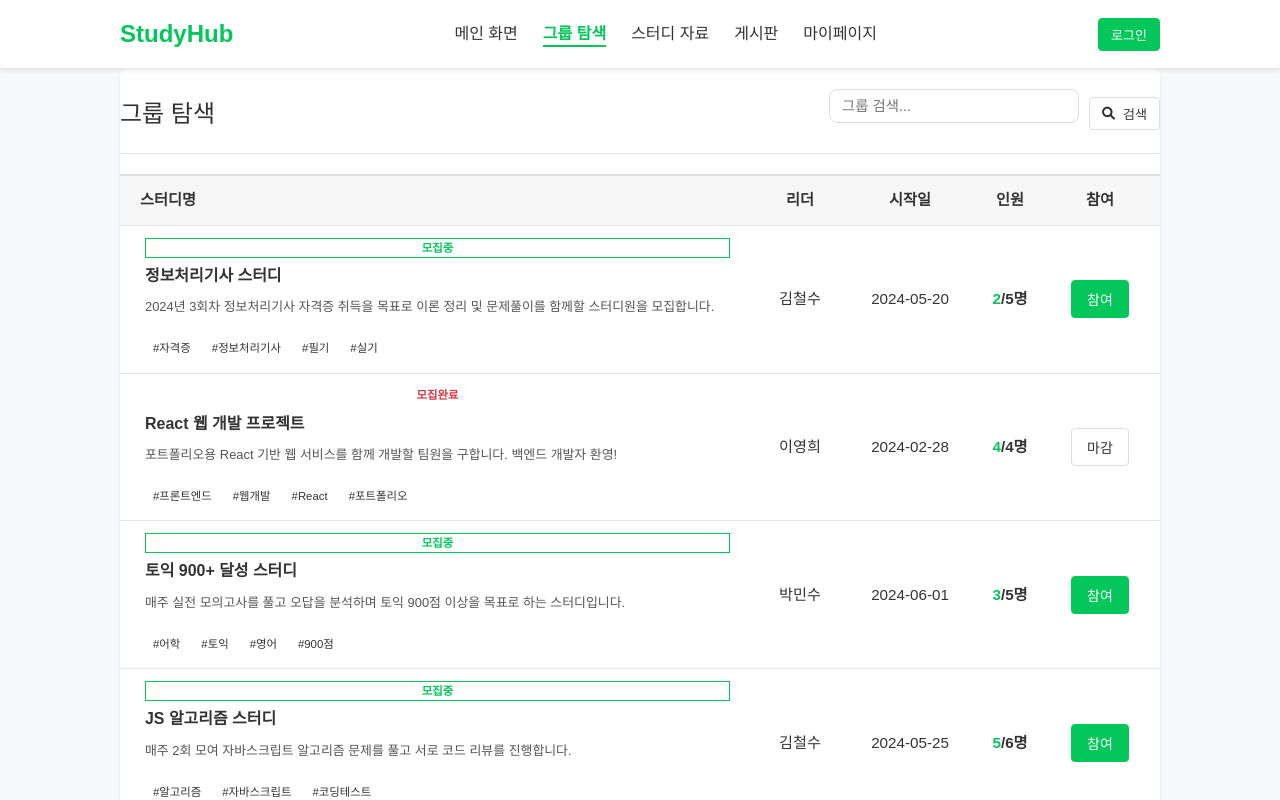
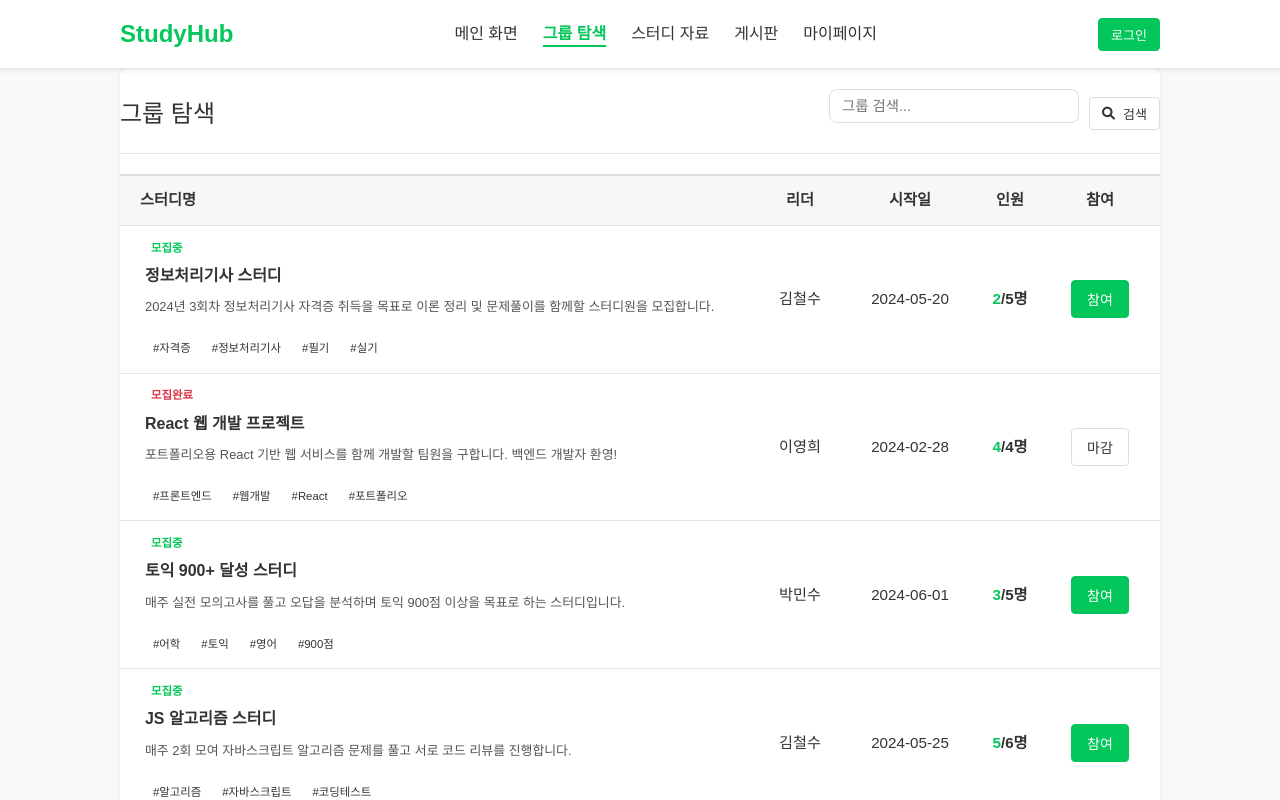
Before and after one commit to BangYunseo/Study_group_platform, a React (Create React App) app in the folder client/: page /groups in a window 1280 px wide. Shown: the top 800 px of the page. Built offline with nearby package versions, Linux system fonts and the light colour scheme.

Commit message:
Fix: grouplist.css 파일 수정
- 거슬리는 밴드 가운데 정렬 -> 왼쪽 정렬 수정 완료

```diff
--- a/client/src/styles/grouplist.css
+++ b/client/src/styles/grouplist.css
@@ -61,6 +61,7 @@
     display: flex;
     flex-direction: column;
     gap: 5px;
+    align-items: flex-start;
 }
 
 .group-status-badge {
@@ -81,7 +82,6 @@
 .group-status-badge.status-recruiting {
     background-color: transparent;
     color: var(--color-primary);
-    border: 1px solid var(--color-primary);
 }
 
 .group-status-badge.status-completed {
```
